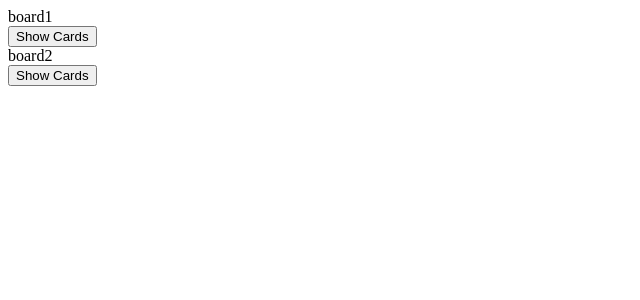
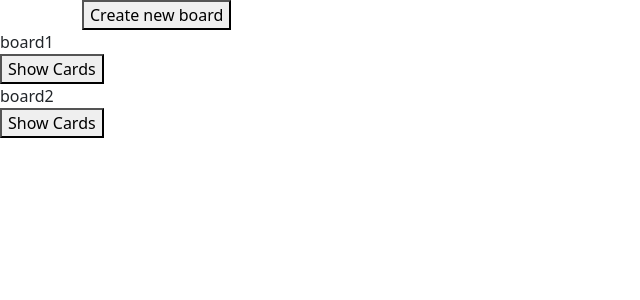
Before and after one commit to CodecoolGlobal/proman-1-python-csaszarattila42, a Flask app: page / in a window 1280 px wide. Shown: the top 300 px of the page, without its empty margins (0-640 px from the left). Run offline with Flask 2, Linux system fonts and the light colour scheme; parts of the project's set-up code (start-up, migrations or seed data) failed here and were passed over.

Commit message:
feat: Create modal for board creation

```diff
--- a/templates/index.html
+++ b/templates/index.html
@@ -5,6 +5,9 @@
         <meta name="viewport" content="width=device-width, initial-scale=1.0">
         <meta http-equiv="X-UA-Compatible" content="ie=edge">
         <title>ProMan</title>
+
+        <link href="https://cdn.jsdelivr.net/npm/bootstrap@5.1.3/dist/css/bootstrap.min.css" rel="stylesheet" integrity="sha384-1BmE4kWBq78iYhFldvKuhfTAU6auU8tT94WrHftjDbrCEXSU1oBoqyl2QvZ6jIW3" crossorigin="anonymous">
+        <script src="https://cdn.jsdelivr.net/npm/bootstrap@5.1.3/dist/js/bootstrap.bundle.min.js" integrity="sha384-ka7Sk0Gln4gmtz2MlQnikT1wXgYsOg+OMhuP+IlRH9sENBO0LRn5q+8nbTov4+1p" crossorigin="anonymous"></script>
 
         <link rel="shortcut icon" href="{{ url_for('static', filename='favicon/favicon.ico') }}">
         <link rel="icon" type="image/png" sizes="32x32" href="{{ url_for('static', filename='favicon/favicon-32x32.png') }}">
@@ -15,6 +18,30 @@
         <script type="module" src="{{ url_for('static', filename='js/main.js') }}" defer></script>
     </head>
     <body>
+        <div class="container" id="board-creation">
+            <button type="button" data-bs-toggle="modal" data-bs-target="#board-creation-modal" id="btn-board-creation">Create new board</button>
+        </div>
         <div id="root"></div>
+        <div class="modal fade" id="board-creation-modal" tabindex="-1">
+          <div class="modal-dialog">
+            <div class="modal-content">
+              <div class="modal-header">
+                <h5 class="modal-title">New Board</h5>
+                <button type="button" class="btn-close" data-bs-dismiss="modal" aria-label="Close"></button>
+              </div>
+              <div class="modal-body" id="board-creation-modal-form-container">
+                  <form>
+                      <input type="text" id="board-creation-title">
+                      <input type="checkbox" id="board-creation-private">
+                      <label for="board-creation-modal-form-container">Private</label>
+                  </form>
+              </div>
+              <div class="modal-footer">
+                <button type="button" class="btn btn-primary" data-bs-dismiss="modal">Save</button>
+                <button type="button" class="btn btn-secondary" data-bs-dismiss="modal">Close</button>
+              </div>
+            </div>
+          </div>
+    </div>
     </body>
 </html>
```
